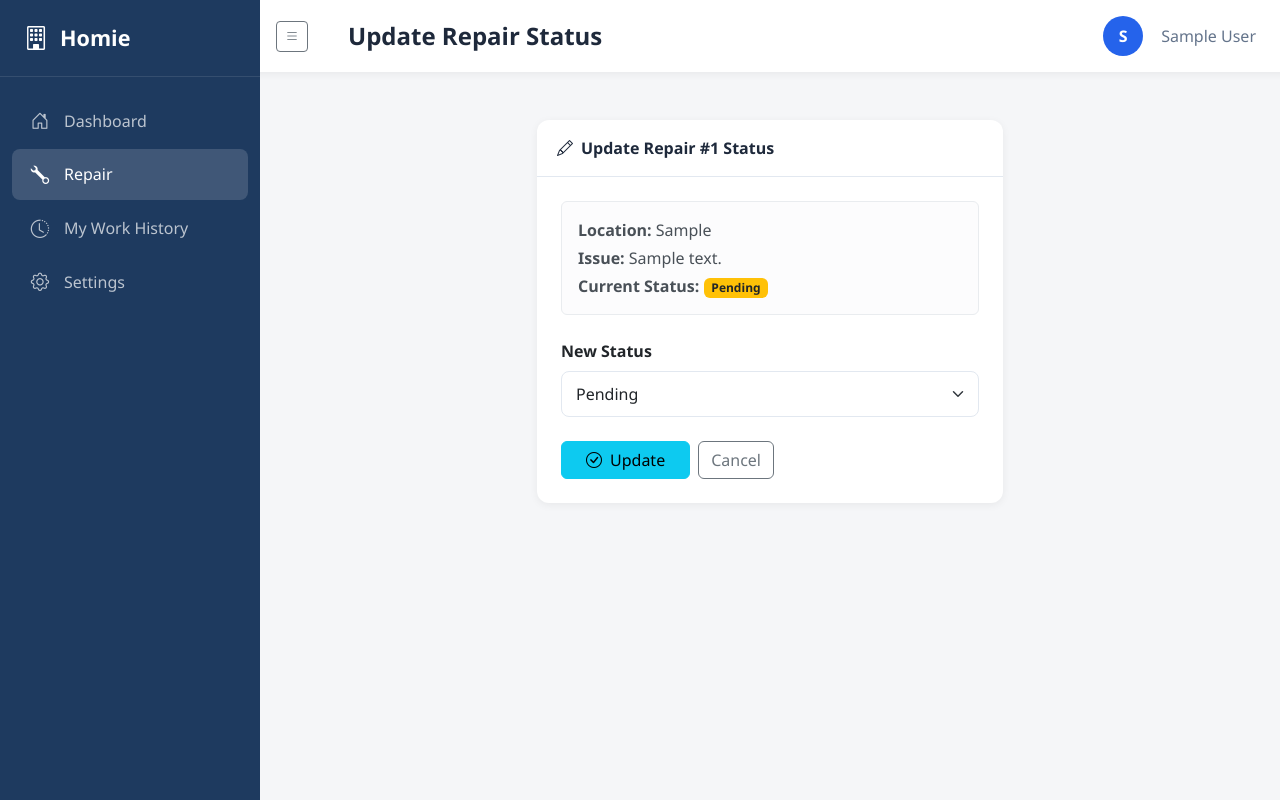
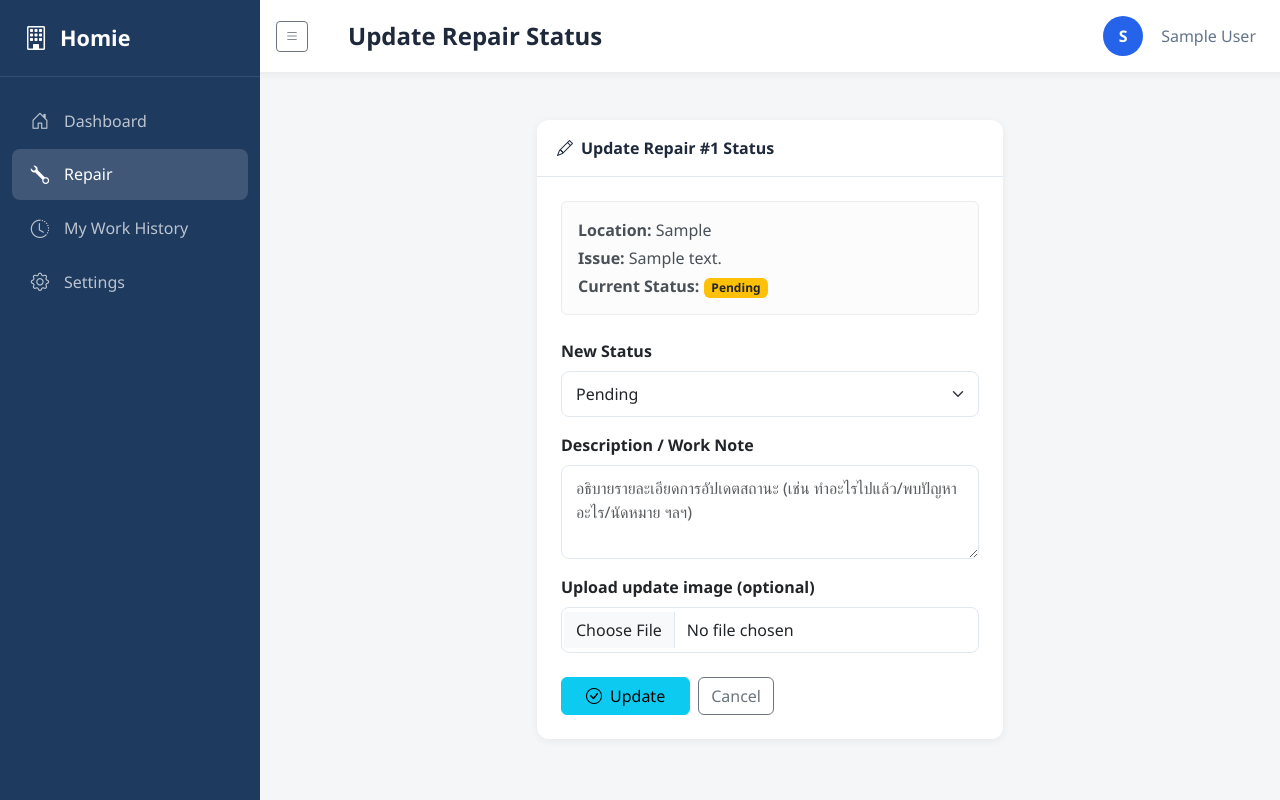
Before and after one commit to 6410685025/CN332_OOAD_Project, a Django app: page /repairs/1/update-status/ in a window 1280 px wide. Run offline with Django 5.2, Linux system fonts and the light colour scheme; a user stored in the database is signed in; tables that the repository leaves empty hold one stand-in row (values such as "Sample post").

Commit message:
add technician update status feature

```diff
--- a/CN332/repairs/forms.py
+++ b/CN332/repairs/forms.py
@@ -59,9 +59,27 @@ class AssignStaffForm(forms.ModelForm):
         self.fields['assigned_staff'].label = 'Select Staff Member'
 
 class UpdateRepairStatusForm(forms.ModelForm):
+    note = forms.CharField(
+        widget=forms.Textarea(attrs={
+            'class': 'form-control',
+            'rows': 3,
+            'placeholder': 'อธิบายรายละเอียดการอัปเดตสถานะ (เช่น ทำอะไรไปแล้ว/พบปัญหาอะไร/นัดหมาย ฯลฯ)'
+        }),
+        required=False,
+        label='Description / Work Note'
+    )
+    image = forms.ImageField(
+        required=False,
+        label='Upload update image (optional)',
+        widget=forms.ClearableFileInput(attrs={
+            'class': 'form-control',
+            'accept': 'image/*'
+        })
+    )
+
     class Meta:
         model = RepairRequest
-        fields = ['status']
+        fields = ['status']  # สถานะยังผูกกับ RepairRequest เหมือนเดิม
         widgets = {
             'status': forms.Select(attrs={'class': 'form-select'}),
         }
--- a/CN332/repairs/models.py
+++ b/CN332/repairs/models.py
@@ -61,3 +61,26 @@ class RepairImage(models.Model):
 
     def __str__(self):
         return f"{self.image_type} image for Request {self.repair_request.id}"
+
+class RepairStatusUpdate(models.Model):
+    repair_request = models.ForeignKey(
+        RepairRequest,
+        on_delete=models.CASCADE,
+        related_name='status_updates'
+    )
+    status = models.CharField(max_length=20, choices=RepairRequest.STATUS_CHOICES)
+    note = models.TextField(blank=True, null=True)
+    image = models.ImageField(
+        upload_to='repair_updates/',
+        null=True,
+        blank=True,
+        validators=[FileExtensionValidator(allowed_extensions=['jpg', 'jpeg', 'png', 'gif', 'webp'])]
+    )
+    created_at = models.DateTimeField(auto_now_add=True)
+    updated_by = models.ForeignKey('users.User', on_delete=models.SET_NULL, null=True, blank=True)
+
+    class Meta:
+        ordering = ['-created_at']
+
+    def __str__(self):
+        return f"Update #{self.id} for Request {self.repair_request.id} -> {self.status}"
--- a/CN332/repairs/views.py
+++ b/CN332/repairs/views.py
@@ -2,7 +2,7 @@ from django.shortcuts import render, redirect, get_object_or_404
 from django.contrib.auth.decorators import login_required
 from django.db.models import Avg, Q
 import json
-from .models import RepairRequest, WorkLog, RepairImage
+from .models import RepairRequest, WorkLog, RepairImage, RepairStatusUpdate
 from .forms import RepairRequestForm, AssignTechnicianForm, AssignStaffForm, UpdateRepairStatusForm, UpdateComplaintStatusForm, RatingForm, RepairImageForm
 from django.shortcuts import render, redirect
 from django.utils import timezone
@@ -83,7 +83,12 @@ def repair_list_view(request):
 def repair_detail_view(request, pk):
     repair = get_object_or_404(RepairRequest, pk=pk)
     logs = repair.logs.all().order_by('-timestamp')
+    # ✅ สำหรับ timeline
+    updates = repair.status_updates.order_by('created_at')
 
+    # ✅ สำหรับ BEFORE / AFTER
+    before_images = repair.images.filter(image_type='BEFORE')
+    after_images = repair.images.filter(image_type='AFTER')
     # Handle complaint status update by staff
     complaint_form = None
     if (request.user.is_staff_member and
@@ -113,7 +118,10 @@ def repair_detail_view(request, pk):
     return render(request, 'repairs/repair_detail.html', {
         'repair': repair,
         'logs': logs,
-        'complaint_form': complaint_form
+        'updates': updates,
+        'before_images': before_images,
+        'after_images': after_images,
+        'complaint_form': complaint_form,
     })
 
 # Staff assigns technician or staff to repair
@@ -162,21 +170,60 @@ def update_repair_status_view(request, pk):
     if not request.user.is_technician:
         return redirect('dashboard')
 
-    repair = get_object_or_404(RepairRequest, pk=pk, technician=request.user.technician)
+    repair = get_object_or_404(
+        RepairRequest,
+        pk=pk,
+        technician=request.user.technician
+    )
 
     if request.method == 'POST':
-        form = UpdateRepairStatusForm(request.POST, instance=repair)
+        form = UpdateRepairStatusForm(request.POST, request.FILES, instance=repair)
         if form.is_valid():
-            form.save()
+            old_status = repair.status
+            repair.status = form.cleaned_data['status']
+            repair.save()
+
+            note = form.cleaned_data.get('note')
+            image = form.cleaned_data.get('image')
+
+            # ✅ Timeline item
+            RepairStatusUpdate.objects.create(
+                repair_request=repair,
+                status=repair.status,
+                note=note,
+                image=image,
+                updated_by=request.user
+            )
+
+            # ✅ AFTER image (เฉพาะตอน COMPLETED)
+            if repair.status == 'COMPLETED' and image:
+                RepairImage.objects.create(
+                    repair_request=repair,
+                    image=image,
+                    image_type='AFTER',
+                    uploaded_by=request.user
+                )
+
+            # log เดิม
             WorkLog.objects.create(
                 repair_request=repair,
-                description=f"Status updated to: {repair.get_status_display()}"
+                description=f"Status updated: {old_status} -> {repair.get_status_display()}"
             )
-            return redirect('repair_list')
+
+            if note:
+                WorkLog.objects.create(
+                    repair_request=repair,
+                    description=f"Note: {note}"
+                )
+
+            return redirect('repair_detail', pk=pk)
     else:
         form = UpdateRepairStatusForm(instance=repair)
 
-    return render(request, 'repairs/update_status.html', {'form': form, 'repair': repair})
+    return render(request, 'repairs/update_status.html', {
+        'repair': repair,
+        'form': form
+    })
 
 # Resident rates completed repair
 @login_required
--- a/CN332/templates/repairs/update_status.html
+++ b/CN332/templates/repairs/update_status.html
@@ -21,12 +21,22 @@
                     </p>
                 </div>
 
-                <form method="post">
+                <form method="post" enctype="multipart/form-data">
                     {% csrf_token %}
 
-                    <div class="mb-4">
+                    <div class="mb-3">
                         <label class="form-label fw-semibold">New Status</label>
                         {{ form.status }}
+                    </div>
+
+                    <div class="mb-3">
+                        <label class="form-label fw-semibold">{{ form.note.label }}</label>
+                        {{ form.note }}
+                    </div>
+
+                    <div class="mb-4">
+                        <label class="form-label fw-semibold">{{ form.image.label }}</label>
+                        {{ form.image }}
                     </div>
 
                     <div class="d-flex gap-2">
@@ -36,6 +46,35 @@
                         <a href="{% url 'repair_list' %}" class="btn btn-outline-secondary">Cancel</a>
                     </div>
                 </form>
+
+                {% if updates %}
+                <hr class="my-4">
+                <h6 class="fw-bold mb-3"><i class="bi bi-clock-history me-2"></i>Previous Updates</h6>
+
+                <div class="d-flex flex-column gap-3">
+                    {% for u in updates %}
+                    <div class="border rounded p-3">
+                        <div class="d-flex justify-content-between align-items-center mb-2">
+                            <div>
+                                <span class="badge bg-secondary">{{ u.get_status_display }}</span>
+                                <small class="text-muted ms-2">{{ u.created_at }}</small>
+                            </div>
+                            {% if u.updated_by %}
+                                <small class="text-muted">by {{ u.updated_by.username }}</small>
+                            {% endif %}
+                        </div>
+
+                        {% if u.note %}
+                            <div class="mb-2">{{ u.note|linebreaksbr }}</div>
+                        {% endif %}
+
+                        {% if u.image %}
+                            <img src="{{ u.image.url }}" class="img-fluid rounded" alt="update image">
+                        {% endif %}
+                    </div>
+                    {% endfor %}
+                </div>
+                {% endif %}
             </div>
         </div>
     </div>
```
Also changed, not shown: CN332/repairs/admin.py (+6 -2 lines), CN332/templates/repairs/create_repair.html (+36 -16 lines), CN332/templates/repairs/repair_detail.html (+72 -57 lines).
